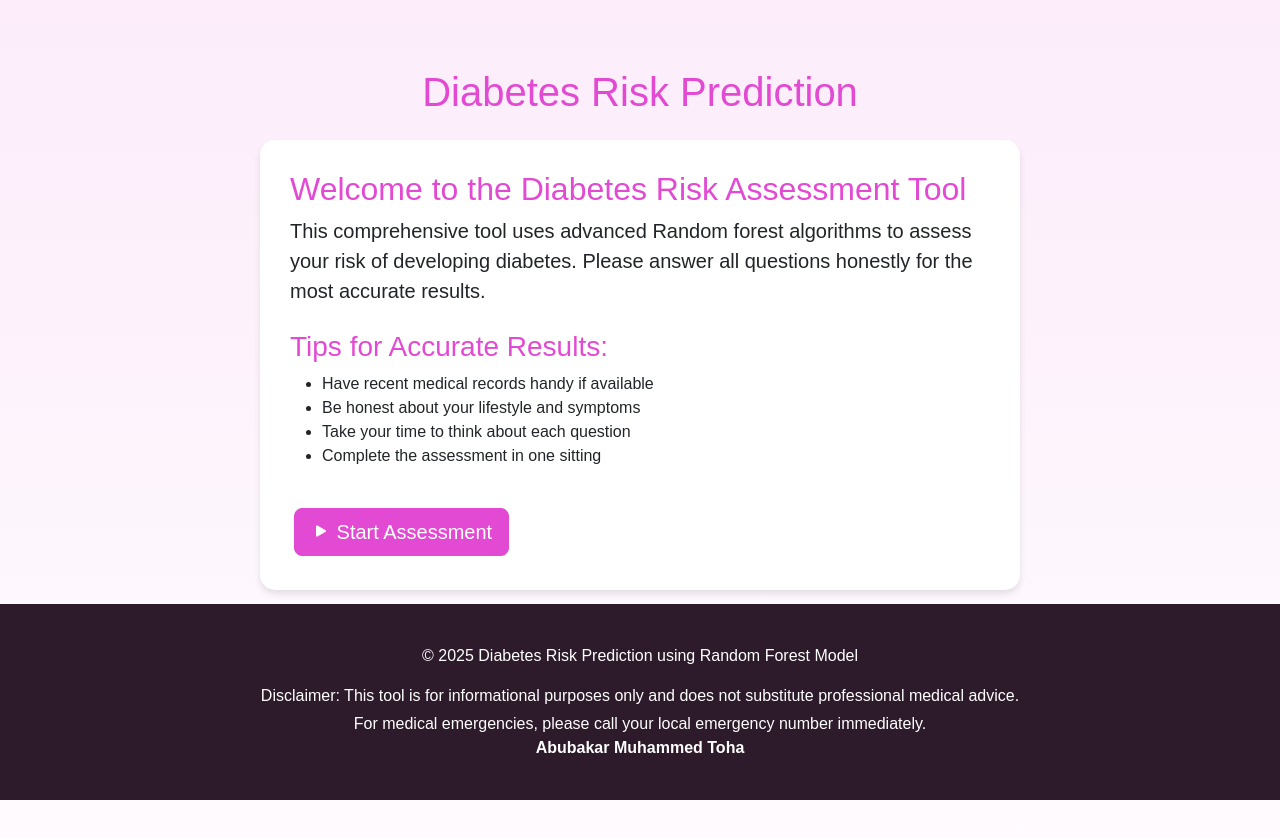
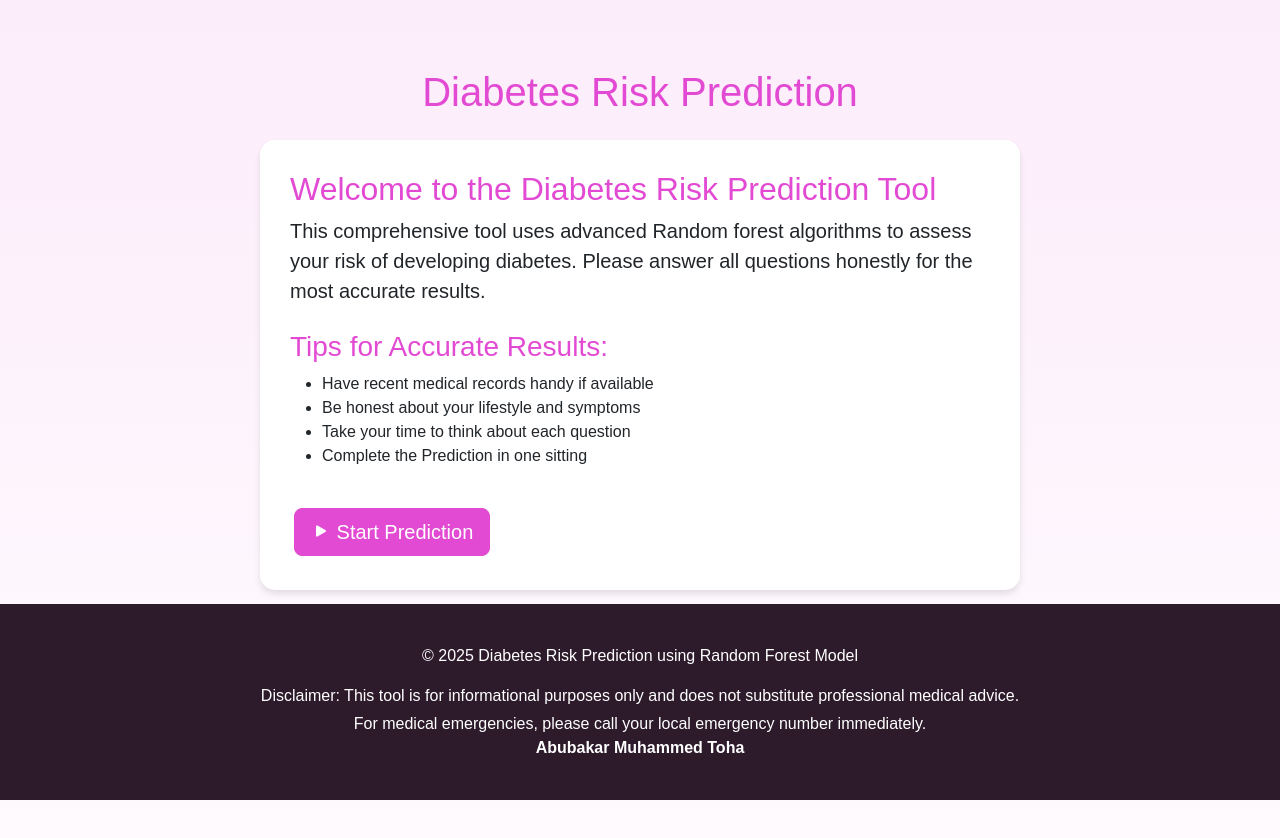
Before and after one commit to Boy2700/Random-forest-diabetes-predictions, a plain HTML site: page index.html in a window 1280 px wide. Drawn offline with nearby package versions, Linux system fonts and the light colour scheme.

Commit message:
System Updated

```diff
--- a/index.html
+++ b/index.html
@@ -3,7 +3,7 @@
 <head>
     <meta charset="UTF-8">
     <meta name="viewport" content="width=device-width, initial-scale=1.0">
-    <title>Advanced Diabetes Risk Assessment</title>
+    <title>Advanced Diabetes Risk Prediction</title>
     <link href="https://cdn.jsdelivr.net/npm/bootstrap@5.3.0-alpha1/dist/css/bootstrap.min.css" rel="stylesheet">
     <link rel="stylesheet" href="https://cdn.jsdelivr.net/npm/bootstrap-icons@1.7.2/font/bootstrap-icons.css">
     <link rel="stylesheet" href="./style.css">
@@ -15,7 +15,7 @@
         <!-- Welcome Section -->
         <div id="welcome" class="section active">
             <div class="question-container">
-                <h2>Welcome to the Diabetes Risk Assessment Tool</h2>
+                <h2>Welcome to the Diabetes Risk Prediction Tool</h2>
                 <p class="lead">
                     This comprehensive tool uses advanced Random forest algorithms to assess your risk of developing diabetes.
                     Please answer all questions honestly for the most accurate results.
@@ -25,10 +25,10 @@
                     <li>Have recent medical records handy if available</li>
                     <li>Be honest about your lifestyle and symptoms</li>
                     <li>Take your time to think about each question</li>
-                    <li>Complete the assessment in one sitting</li>
+                    <li>Complete the Prediction in one sitting</li>
                 </ul>
                 <button id="startBtn" class="btn btn-primary btn-lg mt-4">
-                    <i class="bi bi-play-fill"></i> Start Assessment
+                    <i class="bi bi-play-fill"></i> Start Prediction
                 </button>
             </div>
         </div>
--- a/style.css
+++ b/style.css
@@ -8,7 +8,7 @@ body {
     background: linear-gradient(to bottom, rgba(226, 74, 211, 0.1), white);
     font-family: Arial, sans-serif;
     padding-bottom: 200px;
-    min-height: 130vh;
+    min-height: 135vh;
 }
 
 .container {
```
